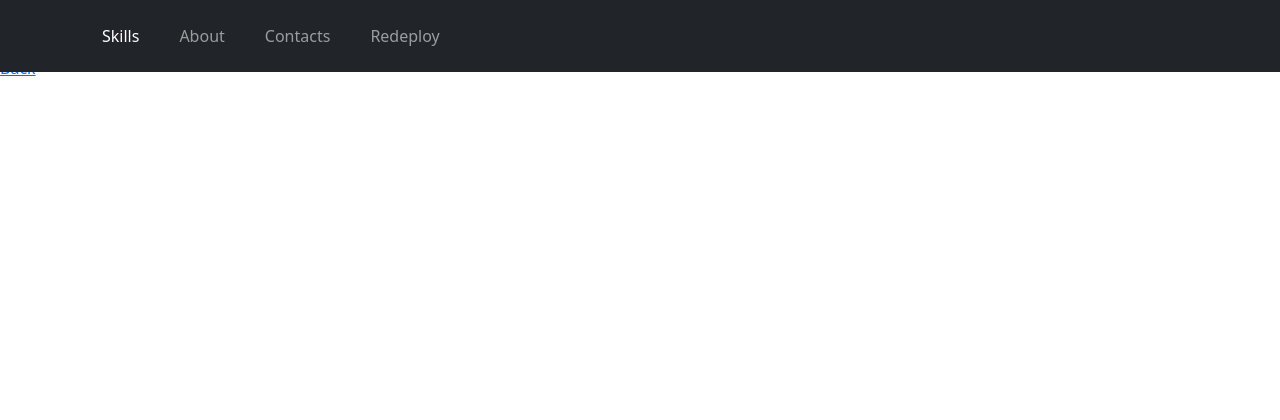
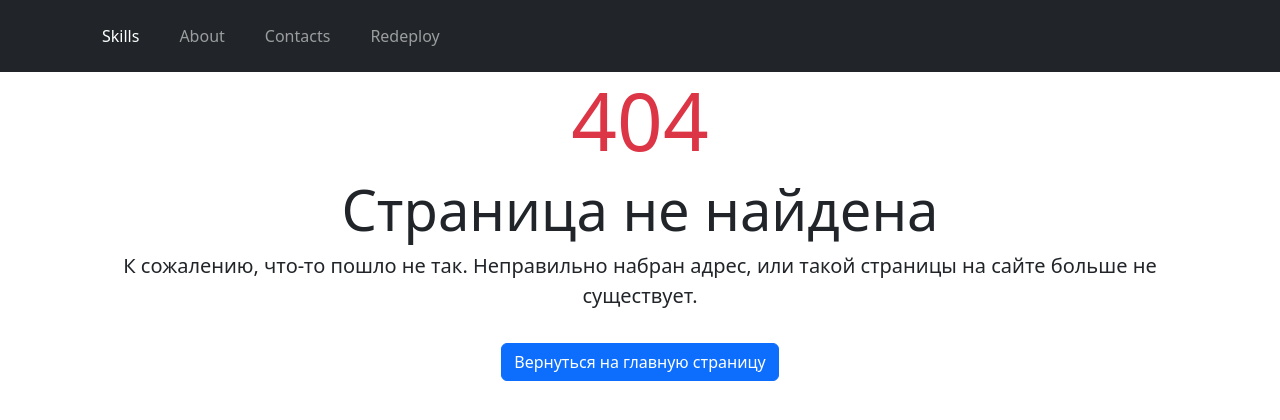
Before and after one commit to Anvill1/soloanvill.ru, a Flask app: template flaskr/templates/404.html in a window 1280 px wide. Shown: the top 420 px of the page. Run offline with Flask 3, Linux system fonts and the light colour scheme; the template is opened without the code that fills it, so the values that code supplies are empty; some libraries are stand-ins or nearby versions.

Commit message:
404.html && 500.html ready. fix cursor pointer in header buttons

```diff
--- a/flaskr/templates/404.html
+++ b/flaskr/templates/404.html
@@ -1,6 +1,14 @@
 {% extends "base.html" %}
 
 {% block content %}
-    <h1>File Not Found</h1>
-    <p><a href="{{ url_for('index') }}">Back</a></p>
+<div class="container mt-5">
+    <div class="row">
+        <div class="col-md-12 text-center page-section text-dark mt-4">
+            <h1 class="display-1 text-danger">404</h1>
+            <h2 class="display-4">Страница не найдена</h2>
+            <p class="lead fst-normal">К сожалению, что-то пошло не так. Неправильно набран адрес, или такой страницы на сайте больше не существует.</p>
+            <a href="{{ url_for('index') }}" class="btn btn-primary mt-3">Вернуться на главную страницу</a>
+        </div>
+    </div>
+</div>
 {% endblock %}
--- a/flaskr/templates/500.html
+++ b/flaskr/templates/500.html
@@ -3,10 +3,10 @@
 {% block content %}
 <div class="container mt-5">
     <div class="row">
-        <div class="col-md-12 text-center">
+        <div class="col-md-12 text-center page-section text-dark mt-4">
             <h1 class="display-1 text-danger">500</h1>
             <h2 class="display-4">Ошибка сервера</h2>
-            <p class="lead">К сожалению, что-то пошло не так на нашем сервере. Пожалуйста, попробуйте позже.</p>
+            <p class="lead fst-normal">К сожалению, что-то пошло не так на нашем сервере. Пожалуйста, попробуйте позже.</p>
             <a href="{{ url_for('index') }}" class="btn btn-primary mt-3">Вернуться на главную страницу</a>
         </div>
     </div>
--- a/flaskr/templates/base.html
+++ b/flaskr/templates/base.html
@@ -26,10 +26,10 @@
                             <a class="nav-link py-3 px-0 px-lg-3" href="#about">About</a>
                         </li>
                         <li class="nav-item mx-0 mx-lg-1 active">
-                            <a class="nav-link py-3 px-0 px-lg-3" data-bs-toggle="modal" data-bs-target="#contact">Contacts</a>
+                            <a class="nav-link py-3 px-0 px-lg-3" data-bs-toggle="modal" data-bs-target="#contact" href="#">Contacts</a>
                         </li>
                         <li class="nav-item mx-0 mx-lg-1 active">
-                            <a class="nav-link py-3 px-0 px-lg-3" data-bs-toggle="modal" data-bs-target="#redeploy">Redeploy</a>
+                            <a class="nav-link py-3 px-0 px-lg-3" data-bs-toggle="modal" data-bs-target="#redeploy" href="#">Redeploy</a>
                         </li>
                     </ul>
                 </div>
```
